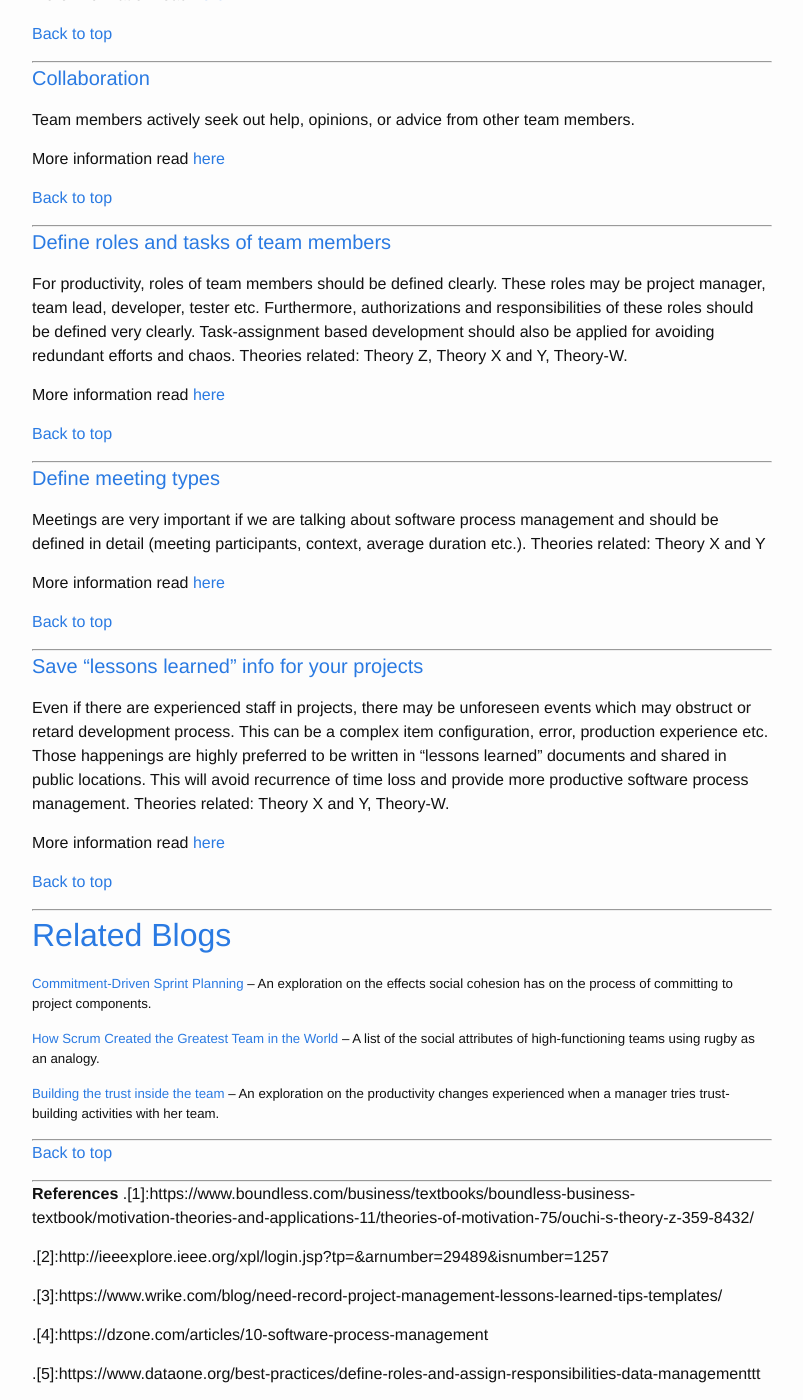
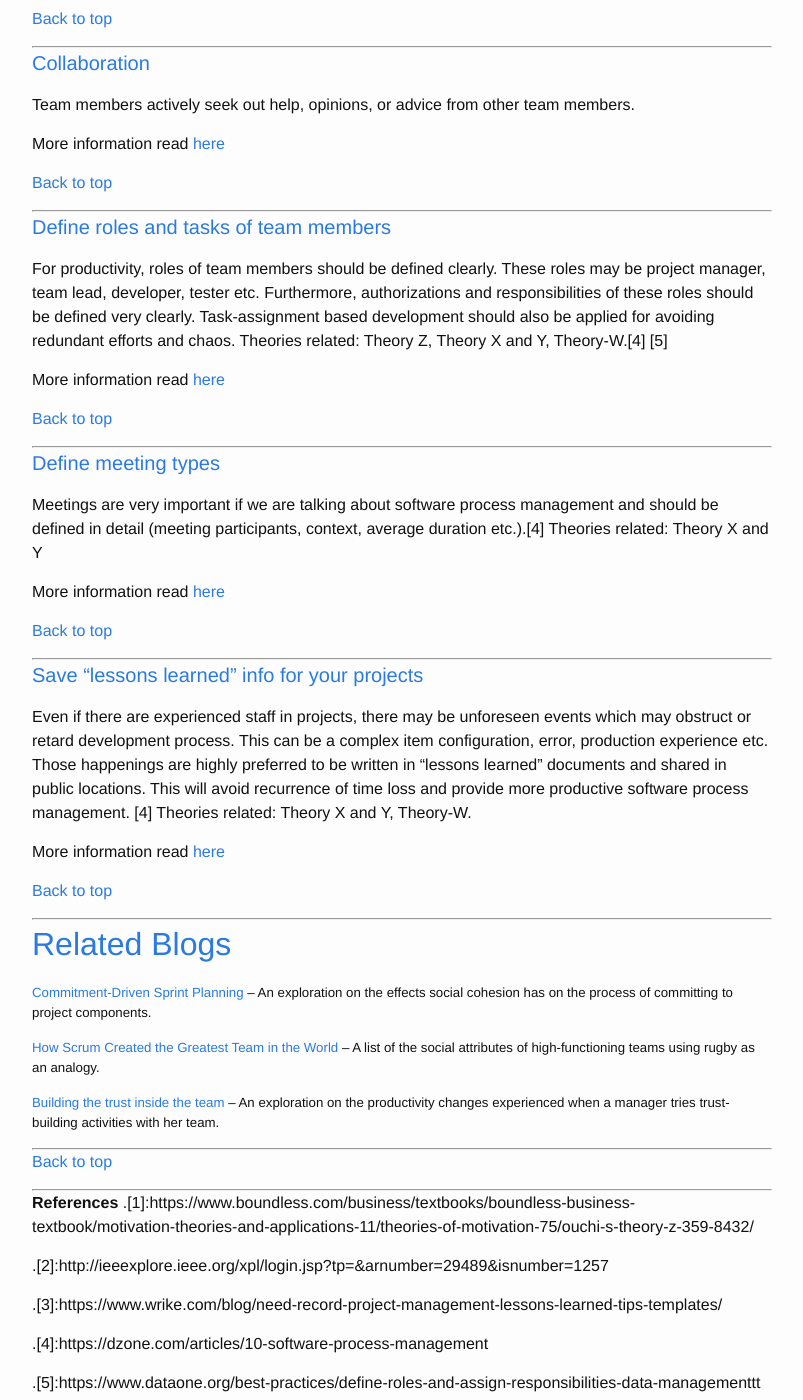
Before and after one commit to css566/css566.github.io, a Jekyll site: the page built from _posts/2016-04-28-Social_Aspects_of_Software_Management.md, in a window 1280 px wide and 1400 px high, scrolled down 4321 px. Shown: the whole window, without its empty margins (238-1041 px from the left). Built offline with Jekyll 4.4.1, drawn with Linux system fonts in a browser that asks for light colours; comment, search, counter and statistics services are not loaded; some of the changed text lies outside the part shown.

Commit message:
Update 2016-04-28-Social_Aspects_of_Software_Management.md

```diff
--- a/_posts/2016-04-28-Social_Aspects_of_Software_Management.md
+++ b/_posts/2016-04-28-Social_Aspects_of_Software_Management.md
@@ -47,9 +47,9 @@ Content
 
 
 3.[**Blogs**](#related-blogs)
-- Commitment -Driven Spring Planning  <br>
-- How Scrum Created the Greatest Team in the World  <br>
-- Building the trust inside the team  <br>
+	- Commitment -Driven Spring Planning  <br>
+	- How Scrum Created the Greatest Team in the World  <br>
+	- Building the trust inside the team  <br>
 
 #### <a name="overview">Overview</a>
 
@@ -194,7 +195,7 @@ More information read [here][Collaboration]
 #### <a name="defining-roles-and-task">  Define roles and tasks of team members</a>
 
  For productivity, roles of team members should be defined clearly. These roles may be project manager, team lead, developer, tester etc. Furthermore, authorizations and responsibilities of these roles should be defined very clearly. Task-assignment based development should also be applied for avoiding redundant efforts and chaos.
- Theories related: Theory Z,  Theory X and Y, Theory-W.
+ Theories related: Theory Z,  Theory X and Y, Theory-W.[4] [5]
 
 More information read [here][practices]
 
@@ -204,7 +205,7 @@ More information read [here][practices]
 
 #### <a name="define-meeting-types">Define meeting types</a>
 
-Meetings are very important if we are talking about software process management and should be defined in detail (meeting participants, context, average duration etc.).
+Meetings are very important if we are talking about software process management and should be defined in detail (meeting participants, context, average duration etc.).[4]
 Theories related: Theory X and Y
 
 More information read [here][practices]
@@ -215,7 +216,7 @@ More information read [here][practices]
 
 #### <a name="save-lesson-learned-info">Save "lessons learned" info for your projects</a>
 
-Even if there are experienced staff in projects, there may be unforeseen events which may obstruct or retard development process. This can be a complex item configuration, error, production experience etc. Those happenings are highly preferred to be written in "lessons learned" documents and shared in public locations. This will avoid recurrence of time loss and provide more productive software process management.
+Even if there are experienced staff in projects, there may be unforeseen events which may obstruct or retard development process. This can be a complex item configuration, error, production experience etc. Those happenings are highly preferred to be written in "lessons learned" documents and shared in public locations. This will avoid recurrence of time loss and provide more productive software process management. [4]
 Theories related: Theory X and Y, Theory-W.
 
 More information read [here][practices]
```
Also changed, not shown: other parts of _posts/2016-04-28-Social_Aspects_of_Software_Management.md (+4 -3 lines).
